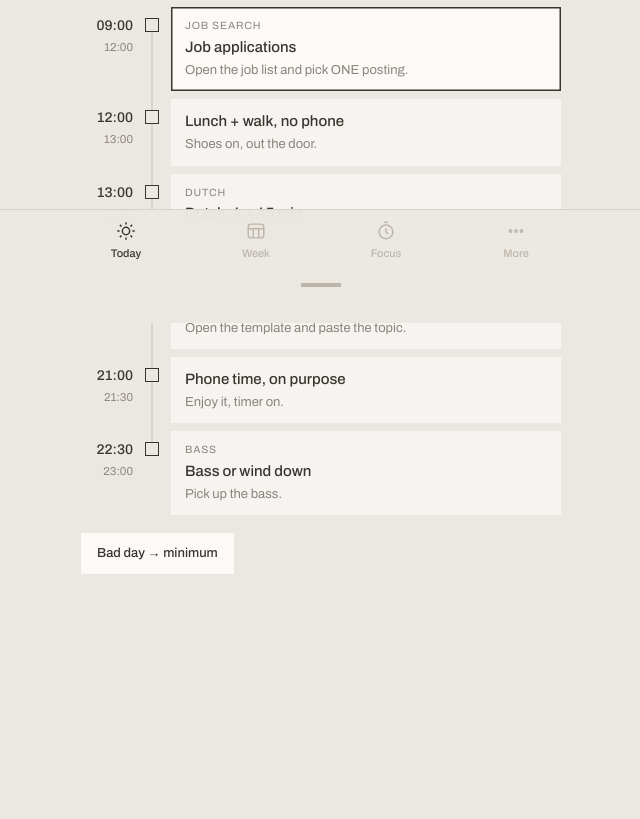
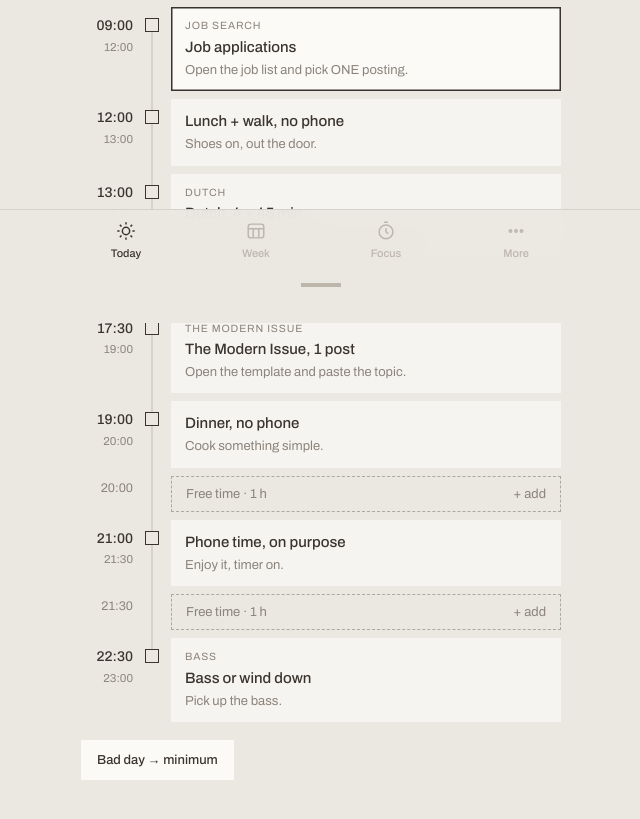
Before and after one commit to ekecci/studio, a plain HTML site: page focus/index.html in a window 1280 px wide. Shown: the part 527-1346 px from the top of the page, without its empty margins (319-959 px from the left). Before the commit the page ends 1219 px from the top, so only its background shows below. Drawn offline with Linux system fonts and the light colour scheme.

Commit message:
Focus Plan: show free time between blocks, dinner blocks, sorted days, undo reschedule
Co-Authored-By: Claude Opus 5.5 <noreply@anthropic.com>
Claude-Session: https://claude.ai/code/session_012JHHr8VvbXhdnMnpaKBtBQ

```diff
--- a/focus/index.html
+++ b/focus/index.html
@@ -97,6 +97,10 @@
   .ln.past:not(.d) .body{opacity:.6}
   .ln .g{font-size:10.5px;text-transform:uppercase;letter-spacing:.08em;color:var(--mid);margin-bottom:3px}
 
+  .ln.gap{min-height:0;cursor:default}
+  .ln.gap .tm{padding-top:8px}.ln.gap .tm b{font-weight:400;color:var(--mid);font-size:12.5px}
+  .ln.gap .body{background:transparent;border:1px dashed var(--rule);padding:8px 14px;color:var(--mid);font-size:13px;display:flex;justify-content:space-between;gap:8px}
+  .ln.gap.tap{cursor:pointer}.ln.gap.tap:hover .body{color:var(--ink)}
   /* week */
   .drow{background:var(--card);border-radius:0;display:flex;gap:14px;padding:14px 16px;margin-bottom:8px;cursor:pointer}
   .drow .L{width:34px;flex:none;text-align:center}
@@ -244,27 +248,31 @@
 const PH={away:'Phone — another room',lap:'Phone away — laptop only',free:'Phone — allowed',none:'Phone — charging outside the bedroom'};
 // [start, end, name, first tiny step, goal, phone, minimum version, fixed?]
 const DEF={
-1:[[7.5,8.5,'Gym','Put your gym clothes on. That\'s it.','Gym','away','10-minute walk'],
+1:[[18,19,'Dinner, no phone','Cook something simple.',null,'away',null],
+   [7.5,8.5,'Gym','Put your gym clothes on. That\'s it.','Gym','away','10-minute walk'],
    [9,12,'Job applications','Open the job list and pick ONE posting.','Job search','away','Send 1 application'],
    [12,13,'Lunch + walk, no phone','Shoes on, out the door.',null,'away','Eat away from the screen'],
    [13,17,'Dutch, 4 × 45 min','Open the lesson; read the first line out loud.','Dutch','away','15 minutes on Anki'],
    [19,19.75,'Jewelry brand, 45 min','Take 3 photos of one piece.','Jewelry','lap','Skip it, that\'s fine'],
    [21,21.5,'Phone time, on purpose','Enjoy it, timer on.',null,'free',null],
    [22.5,23,'Bass or wind down','Pick up the bass.','Bass','none',null]],
-2:[[9,12,'Job applications','Open the job list and pick ONE posting.','Job search','away','Send 1 application'],
+2:[[19,20,'Dinner, no phone','Cook something simple.',null,'away',null],
+   [9,12,'Job applications','Open the job list and pick ONE posting.','Job search','away','Send 1 application'],
    [12,13,'Lunch + walk, no phone','Shoes on, out the door.',null,'away','Eat away from the screen'],
    [13,17,'Dutch, 4 × 45 min','Open the lesson; read the first line out loud.','Dutch','away','15 minutes on Anki'],
    [17.5,19,'The Modern Issue, 1 post','Open the template and paste the topic.','The Modern Issue','away','Write just the caption'],
    [21,21.5,'Phone time, on purpose','Enjoy it, timer on.',null,'free',null],
    [22.5,23,'Bass or wind down','Pick up the bass.','Bass','none',null]],
-3:[[7.5,8.5,'Gym','Put your gym clothes on. That\'s it.','Gym','away','10-minute walk'],
+3:[[18,19,'Dinner, no phone','Cook something simple.',null,'away',null],
+   [7.5,8.5,'Gym','Put your gym clothes on. That\'s it.','Gym','away','10-minute walk'],
    [9,12,'Job applications','Open the job list and pick ONE posting.','Job search','away','Send 1 application'],
    [12,13,'Lunch + walk, no phone','Shoes on, out the door.',null,'away','Eat away from the screen'],
    [13,17,'Dutch, 4 × 45 min','Open the lesson; read the first line out loud.','Dutch','away','15 minutes on Anki'],
    [19,19.75,'Jewelry brand, 45 min','Schedule 1 post on the laptop.','Jewelry','lap','Skip it, that\'s fine'],
    [21,21.5,'Phone time, on purpose','Enjoy it, timer on.',null,'free',null],
    [22.5,23,'Bass or wind down','Pick up the bass.','Bass','none',null]],
-4:[[9,13,'Dutch, 4 × 45 min','Open the lesson; read the first line out loud.','Dutch','away','15 minutes on Anki'],
+4:[[18.5,19.5,'Dinner, no phone','Cook something simple.',null,'away',null],
+   [9,13,'Dutch, 4 × 45 min','Open the lesson; read the first line out loud.','Dutch','away','15 minutes on Anki'],
    [13,14,'Lunch + walk, no phone','Shoes on, out the door.',null,'away','Eat away from the screen'],
    [14,16.5,'Revit — portfolio project','Open the file and model ONE wall.','Revit + rendering','away','Watch 1 tutorial'],
    [17,18.5,'Rendering','Set up 1 camera view.','Revit + rendering','away','Render 1 test image'],
@@ -282,6 +290,7 @@ const DEF={
    [16,16.5,'Bass','Pick up the bass.','Bass','away',null]]
 };
 
+Object.values(DEF).forEach(l=>l.sort((a,b)=>a[0]-b[0]));
 const GOALS=['Job search','Portfolio','Dutch','Revit + rendering','The Modern Issue','Jewelry','Gym','Investing','Bass'];
 const ORDER=[1,2,3,4,5,6,0],LET={1:'M',2:'T',3:'W',4:'T',5:'F',6:'S',0:'S'},DN=['Sunday','Monday','Tuesday','Wednesday','Thursday','Friday','Saturday'];
 const MENU=['Drink a full glass of water','10 squats','Step outside for 2 minutes','Bass for 5 minutes','5 Dutch words, out loud','Tidy one surface','Make tea','Stretch neck and shoulders','Look out the window','Write one line: what am I avoiding?'];
@@ -399,12 +408,13 @@ function renderMood(){
   const add='<button class="pill" id="spont">+ Something came up</button>';
   if(!p){box.innerHTML=`<div class="moodcard"><div><div class="h" style="margin:0">How are you today?</div><div class="note">20 seconds. Your day gets planned around it.</div></div><button class="pill dark" id="ciOpen">Check in</button></div><div class="row" style="margin-top:12px">${add}</div>`}
   else{const tags=[['Energy '+p.energy]].concat((p.moods||[]).map(x=>[(MOODS.find(y=>y[0]===x)||[0,x])[1]])).concat(p.prios.map(x=>['★ '+x]));
-    box.innerHTML=`<div class="moodcard"><div class="h" style="margin:0">Your day${p.source==='ai'?' <span class="lbl">· planned by Claude</span>':''}</div><button class="link" id="ciOpen">Reschedule</button></div>
+    box.innerHTML=`<div class="moodcard"><div class="h" style="margin:0">Your day${p.source==='ai'?' <span class="lbl">· planned by Claude</span>':''}</div><span class="row" style="gap:14px"><button class="link" id="resetDay">Undo</button><button class="link" id="ciOpen">Reschedule</button></span></div>
       <div class="tags">${tags.map(x=>`<span class="tag">${esc(x[0])}</span>`).join('')}</div>
       ${p.tip?`<div class="tip">${esc(p.tip)}</div>`:''}${p.later&&p.later.length?`<div class="later">If there's time: ${esc(p.later.join(', '))}</div>`:''}
       <div class="row" style="margin-top:14px">${add}</div>`}
   $('ciOpen').onclick=()=>{ci=p?{energy:p.energy,moods:(p.moods||[]).slice(),prios:p.prios.slice(),note:p.note||''}:{energy:null,moods:[],prios:[],note:''};renderCheckin()};
   $('spont').onclick=renderSpont;
+  if($('resetDay'))$('resetDay').onclick=()=>{delete state.plans[todayKey];save();renderAll();scheduleReminders();toast('Back to your usual day.')};
 }
 function renderCheckin(){
   const p=plan(),ai=!!getKey();
@@ -478,9 +488,16 @@ function renderStrip(){
     b.innerHTML=`<span>${DN[i].slice(0,2)}</span><b>${d.getDate()}</b><i class="dot"></i>`;
     b.onclick=()=>{if(i===todayIdx)return;sel=i;editing=false;renderWeek();show('week');setTimeout(()=>$('dayTitle').scrollIntoView({block:'center'}),50)};S.appendChild(b)});
 }
+const dur=h=>{const m=Math.round(h*60);return m>=60?Math.floor(m/60)+' h'+(m%60?' '+(m%60)+' min':''):m+' min'};
+function gapEl(s,e,tap){const el=document.createElement('div');el.className='ln gap'+(tap?' tap':'');
+  el.innerHTML=`<div class="tm"><b>${fmt(s)}</b></div><div class="rail"></div><div class="body"><span>Free time · ${dur(e-s)}</span>${tap?'<span>+ add</span>':''}</div>`;
+  if(tap)el.onclick=()=>{sp={name:'',start:fmt(Math.max(s,r5(Math.ceil(nowH()*4)/4))),dur:[3,2,1,.5].find(x=>x<=e-s+1e-6)||.5};renderSpont()};return el}
+function fillList(box,dow,list,tapGaps){let prev=null;const h=nowH();
+  list.forEach(b=>{if(prev!==null&&b[0]-prev>=.25-1e-6){const s=prev,e=b[0];if(!(tapGaps&&e<=h))box.appendChild(gapEl(s,e,tapGaps&&e>h))}
+    box.appendChild(lineEl(dow,b,dow===todayIdx));prev=Math.max(prev||0,b[1])})}
 function renderToday(){
   const box=$('tasks');box.innerHTML='';const list=blocksFor(todayIdx);let n=0,c=0;
-  list.forEach(b=>{if(b[4]){n++;if(isDone(todayIdx,b[2]))c++}box.appendChild(lineEl(todayIdx,b,true))});
+  list.forEach(b=>{if(b[4]){n++;if(isDone(todayIdx,b[2]))c++}});fillList(box,todayIdx,list,true);
   $('prog').textContent=n?c+' / '+n+' done':'';
 }
 
@@ -494,7 +511,7 @@ function renderWeek(){
   $('dayTitle').textContent=(editing?'Usual ':'')+DN[sel]+(sel===todayIdx&&!editing?' (today)':'');
   $('editDay').textContent=editing?'Done':'Edit';
   const L=$('dayList');L.innerHTML='';
-  if(!editing){blocksFor(sel).forEach(b=>L.appendChild(lineEl(sel,b,sel===todayIdx)));return}
+  if(!editing){fillList(L,sel,blocksFor(sel),sel===todayIdx);return}
   const list=W(sel).map(b=>b.slice());
   list.forEach((b,i)=>{const r=document.createElement('div');r.className='ed';
     r.innerHTML=`<input type="time" class="t0"><input type="time" class="t1"><button class="x">×</button><input class="nm" placeholder="Block name"><input class="st" placeholder="First tiny step"><select class="gl"><option value="">No goal</option>${GOALS.map(g=>`<option>${g}</option>`).join('')}</select><select class="fx"><option value="0">Flexible — planner may move it</option><option value="1">Fixed time</option></select>`;
--- a/focus/sw.js
+++ b/focus/sw.js
@@ -1,4 +1,4 @@
-const C='focus-plan-v4';
+const C='focus-plan-v5';
 const FILES=['./','index.html','manifest.json','icon-192.png','icon-512.png'];
 self.addEventListener('install',e=>{e.waitUntil(caches.open(C).then(c=>c.addAll(FILES)));self.skipWaiting()});
 self.addEventListener('activate',e=>{e.waitUntil(caches.keys().then(k=>Promise.all(k.filter(x=>x!==C).map(x=>caches.delete(x)))));self.clients.claim()});
```
